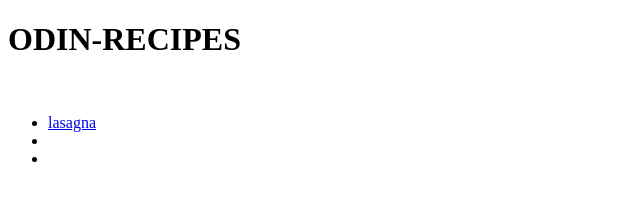
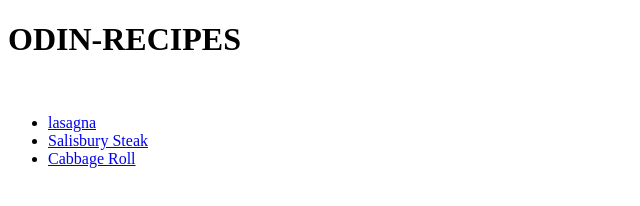
Before and after one commit to PalakAgrawal020/odin-recipes, a plain HTML site: page index.html in a window 1280 px wide. Shown: the whole page, without its empty margins (0-640 px from the left). Drawn offline with Linux system fonts and the light colour scheme.

Commit message:
Changes in the main page

```diff
--- a/index.html
+++ b/index.html
@@ -11,8 +11,8 @@
     <br>
     <ul>
         <li><a href="recipes/lasagna.html">lasagna</a></li>
-        <li><a href="recipes/steak.html"></a></li>
-        <li><a href="recipes/cabbageRoll.html"></a></li>
+        <li><a href="recipes/steak.html">Salisbury Steak</a></li>
+        <li><a href="recipes/cabbageRoll.html">Cabbage Roll</a></li>
     </ul>
 </body>
 </html>
```
